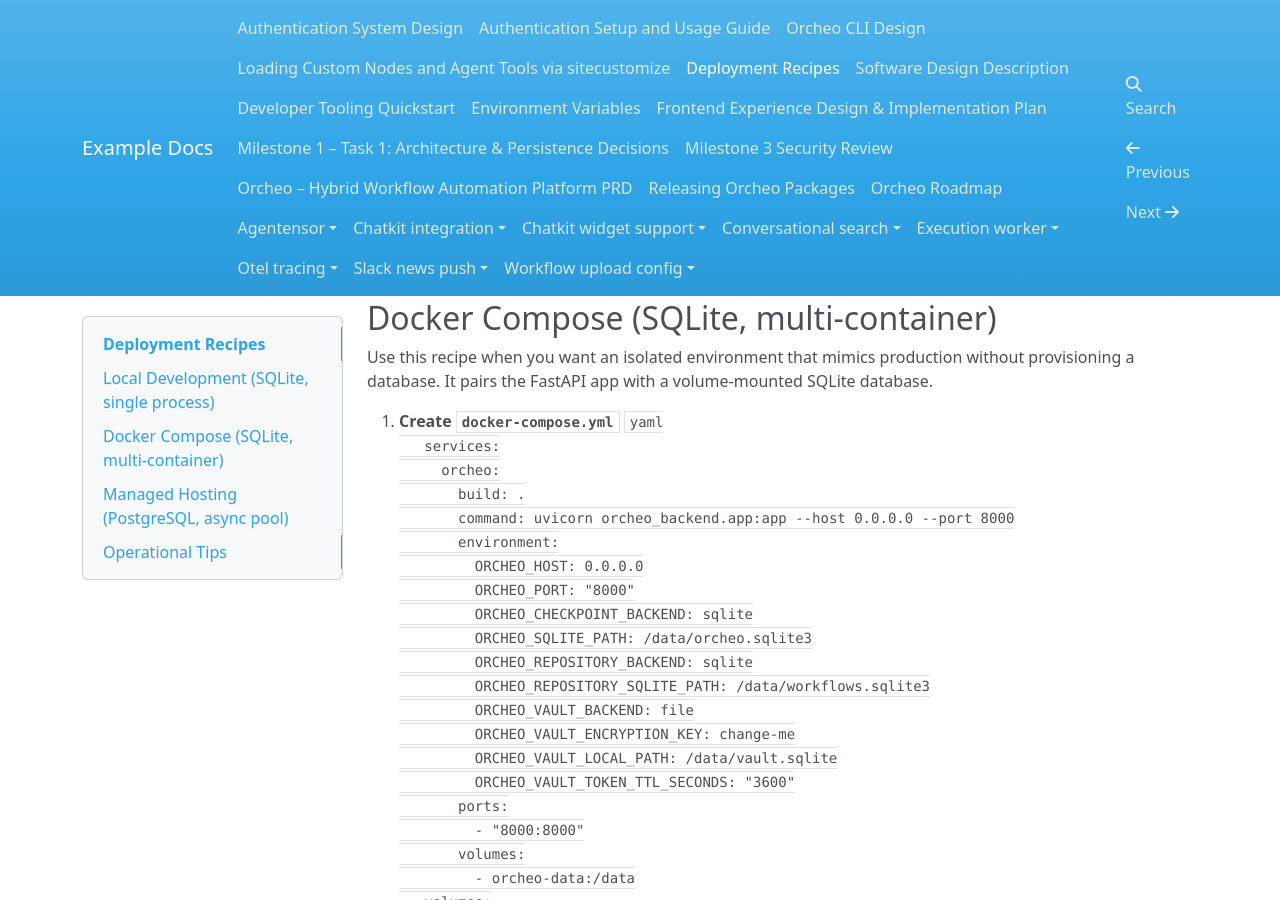
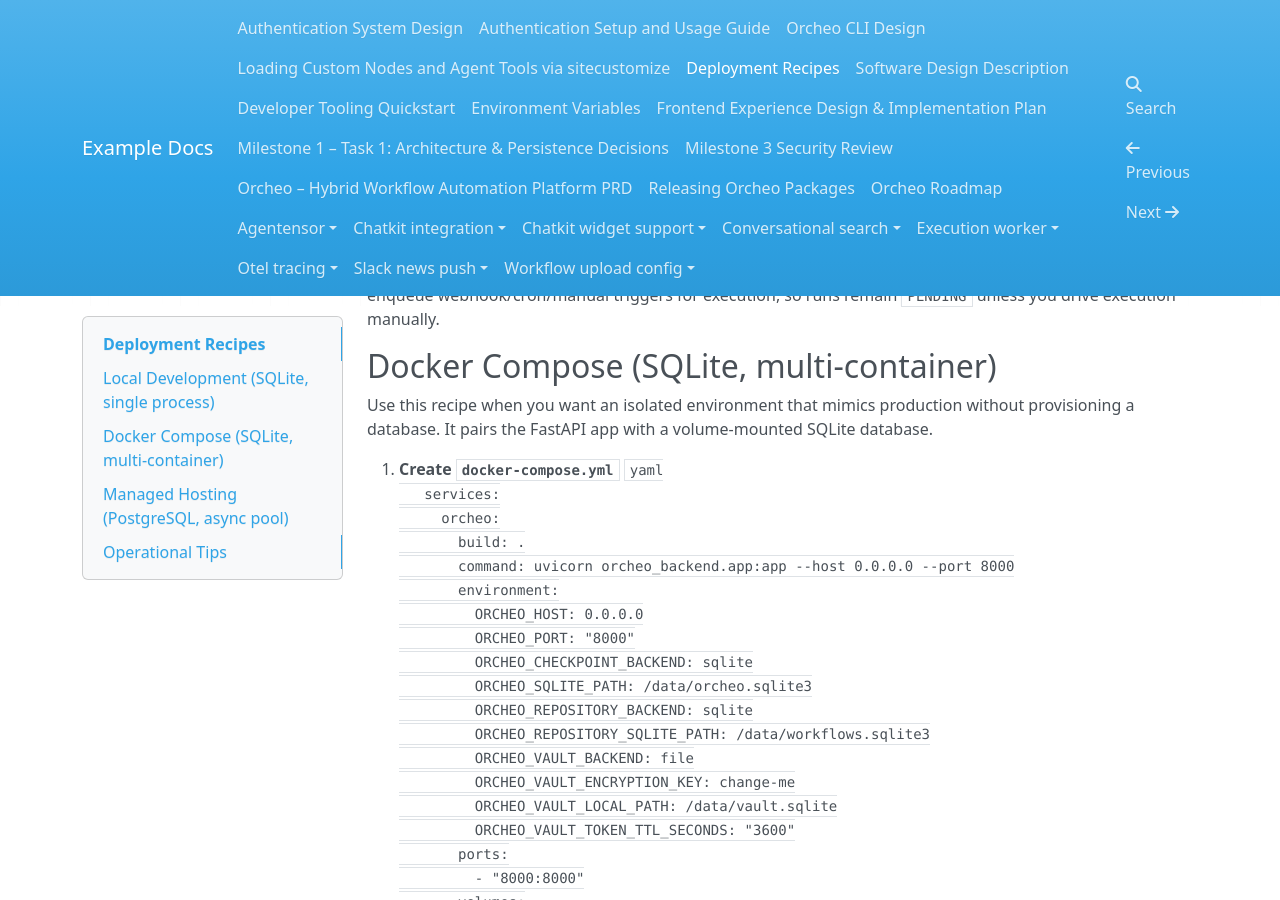
Before and after one commit to ShaojieJiang/orcheo, an MkDocs documentation site: the page built from docs/deployment.md, in a window 1280 px wide and 900 px high, scrolled down 770 px. Built offline with MkDocs 1.6.1, drawn with Linux system fonts in a browser that asks for light colours; nearby versions of some CDN libraries.

Commit message:
Update documentation

```diff
--- a/docs/deployment.md
+++ b/docs/deployment.md
@@ -25,7 +25,7 @@
 
 _Vault note_: The default `.env.example` now stores credentials in an encrypted SQLite vault at `.orcheo/vault.sqlite`. The backend generates and caches the AES key alongside the database on first start. Switch `ORCHEO_VAULT_BACKEND` to `inmemory` for ephemeral secrets or set `ORCHEO_VAULT_ENCRYPTION_KEY` to supply a managed key.
 
-_Repository note_: Local development now defaults to a SQLite-backed workflow repository stored at `~/.orcheo/workflows.sqlite`. Override `ORCHEO_REPOSITORY_BACKEND` to `inmemory` if you prefer ephemeral state or set `ORCHEO_REPOSITORY_SQLITE_PATH` to relocate the database file.
+_Repository note_: Local development now defaults to a SQLite-backed workflow repository stored at `~/.orcheo/workflows.sqlite`. Override `ORCHEO_REPOSITORY_BACKEND` to `inmemory` if you prefer ephemeral state or set `ORCHEO_REPOSITORY_SQLITE_PATH` to relocate the database file. The in-memory backend does not enqueue webhook/cron/manual triggers for execution, so runs remain `PENDING` unless you drive execution manually.
 
 ## Docker Compose (SQLite, multi-container)
 
```
Also changed, not shown: docs/environment_variables.md (+2 -0 lines).
